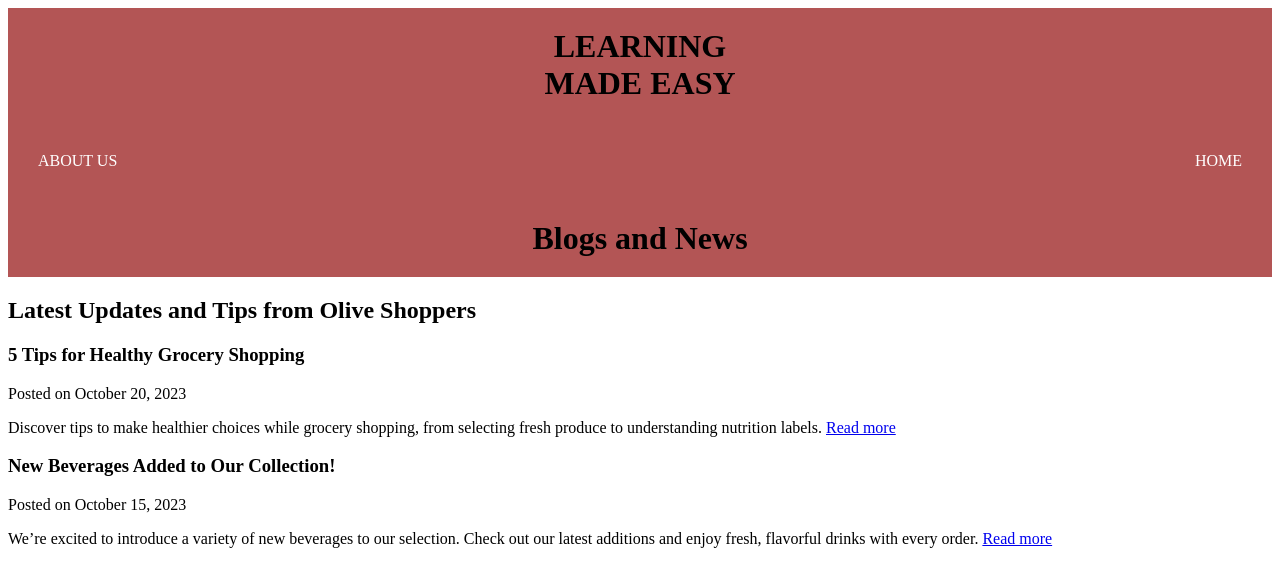
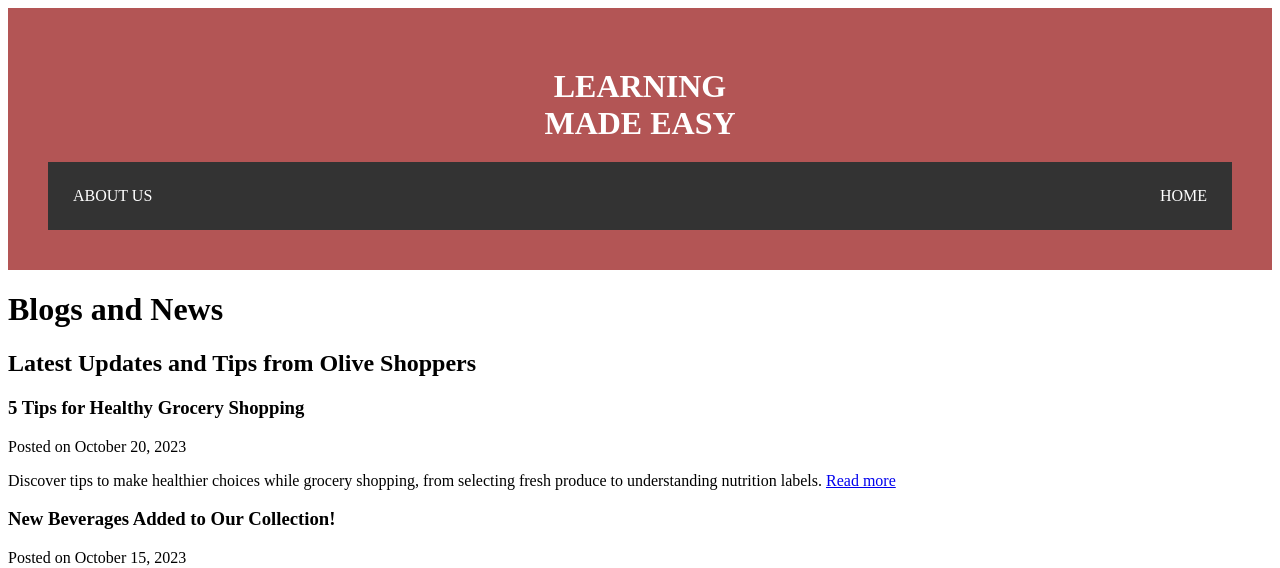
Before and after one commit to RONNIEATAHO/e-commerce, a PHP site: page /blogs_and_news.php in a window 1280 px wide. Shown: the top 568 px of the page. Run offline with PHP 8.4, Linux system fonts and the light colour scheme.

Commit message:
Update blogs_and_news.css
changes made according to lecture 6

```diff
--- a/blogs_and_news.css
+++ b/blogs_and_news.css
@@ -1,29 +1,41 @@
+/* General Navigation Styling */
 nav {
     display: flex;
     justify-content: space-between;
     align-items: center;
-    background-color: #333;
+    background-color: #333;  /* Dark background for nav */
     padding: 10px;
-  }
+}
 
-  nav a {
+nav a {
     color: #fff;
     text-decoration: none;
     padding: 10px;
     border-radius: 5px;
-  }
+}
 
-  nav a:hover {
-    background-color: #444;
-  }
-  body h1{
-    background-color: #b35555;
-    margin: 0 auto;
+nav a:hover {
+    background-color: #444;  /* Hover effect */
+}
+
+/* Header Styling */
+header {
+    background-color: #b35555;  /* Olive Shoppers brand color */
     padding: 20px;
     text-align: center;
 }
-body nav{
-    background-color: #b35555;
-    margin: 0 auto;
+
+header h1 {
+    color: white;
+    margin: 0;
     padding: 20px;
 }
+
+/* You can also remove the redundant 'body nav' styling if you only want to style the 'nav' inside the header. */
+
+/* Optional: Navigation Links Styling for Larger Screens */
+@media (min-width: 768px) {
+    nav a {
+        padding: 15px;  /* Adjust padding for larger screens */
+    }
+}
```
